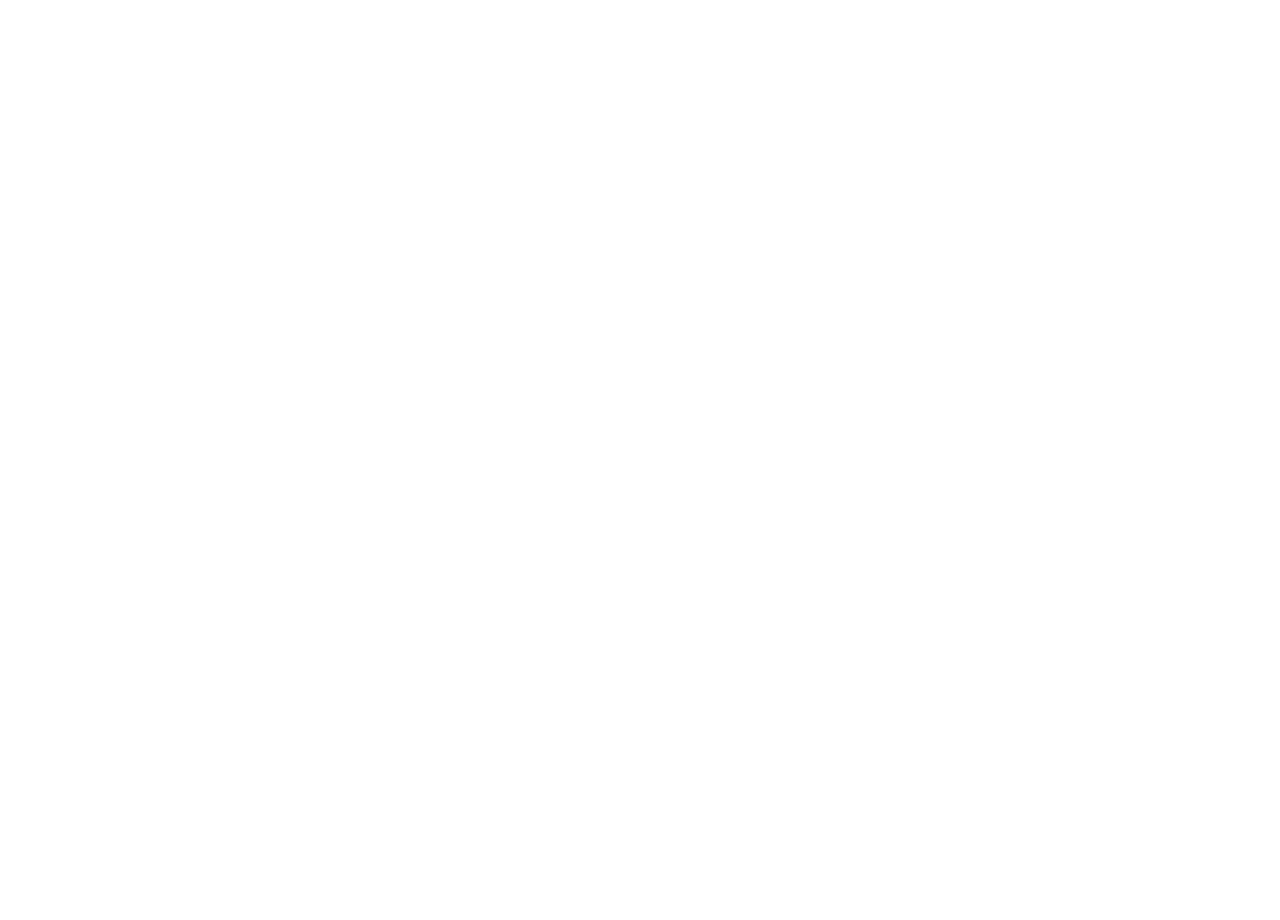
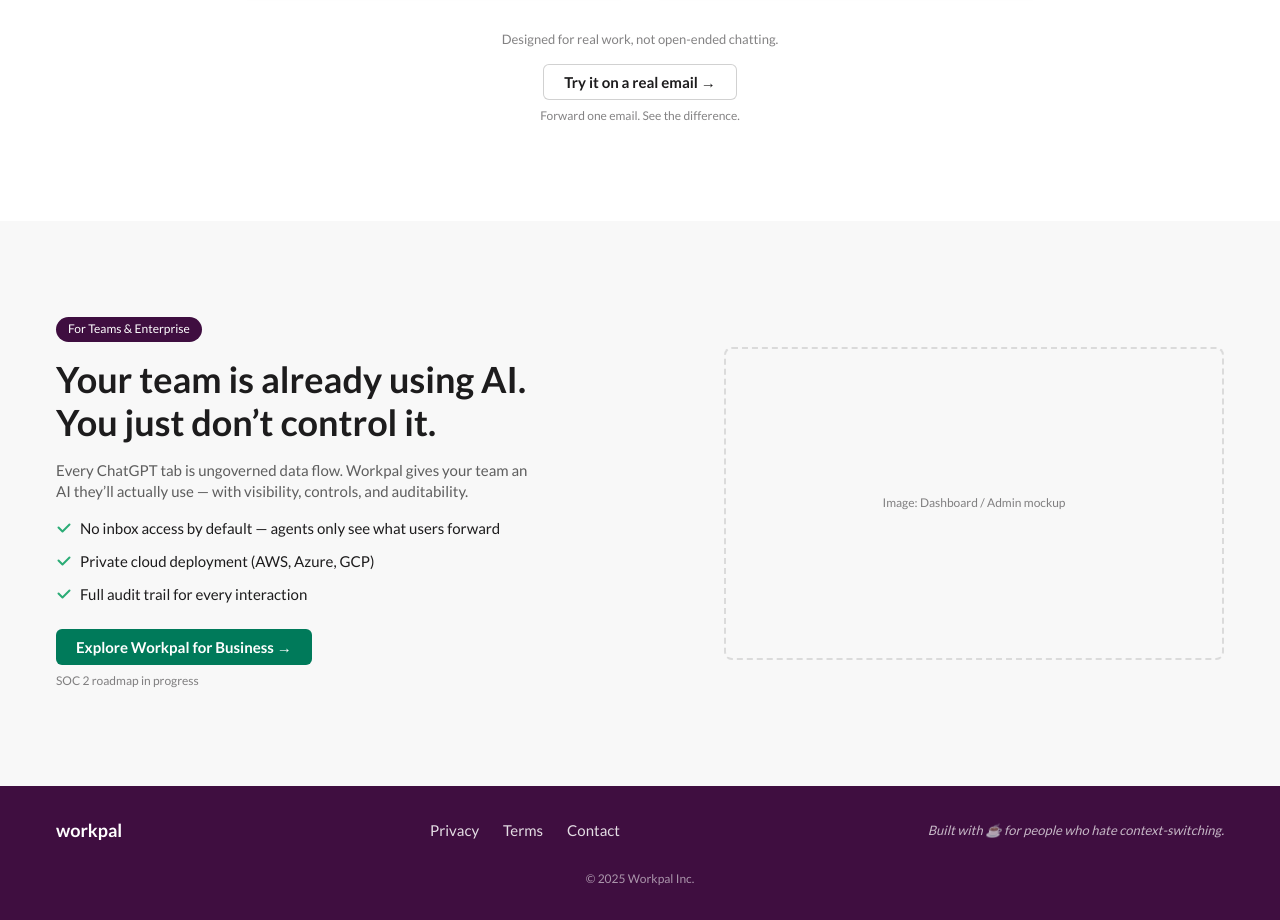
Before and after one commit to sayonsom/workpal, a Next.js app: page / in a window 1280 px wide. Shown: the part 1787-2707 px from the top of the page. Before the commit the page ends 800 px from the top, so only its background shows below. Built offline with nearby package versions, Linux system fonts and the light colour scheme.

Commit message:
feat: implement Footer and assemble complete landing page
Co-Authored-By: Claude Opus 4.5 <noreply@anthropic.com>

```diff
--- a/src/app/page.tsx
+++ b/src/app/page.tsx
@@ -1,5 +1,9 @@
 import Navbar from "@/components/landing/Navbar";
 import Hero from "@/components/landing/Hero";
+import HowItWorks from "@/components/landing/HowItWorks";
+import WhyNotChatGPT from "@/components/landing/WhyNotChatGPT";
+import ForBusiness from "@/components/landing/ForBusiness";
+import Footer from "@/components/landing/Footer";
 
 export default function Home() {
   return (
@@ -7,7 +11,11 @@ export default function Home() {
       <Navbar />
       <main>
         <Hero />
+        <HowItWorks />
+        <WhyNotChatGPT />
+        <ForBusiness />
       </main>
+      <Footer />
     </>
   );
 }
--- /dev/null
+++ b/src/components/landing/Footer.tsx
@@ -0,0 +1,42 @@
+import { SITE, FOOTER } from "@/lib/constants";
+
+export default function Footer() {
+  return (
+    <footer className="bg-brand py-8">
+      <div className="mx-auto max-w-[1200px] px-4">
+        {/* Main row */}
+        <div className="flex flex-col md:flex-row items-center justify-between gap-4">
+          {/* Logo */}
+          <span className="text-[18px] font-bold text-white">
+            {SITE.nameLower}
+          </span>
+
+          {/* Links */}
+          <div className="flex items-center gap-6">
+            {FOOTER.links.map((link) => (
+              <a
+                key={link.label}
+                href={link.href}
+                className="text-[15px] text-[rgba(255,255,255,0.86)] hover:text-white transition-colors duration-[180ms] ease-[cubic-bezier(0.2,0,0,1)]"
+              >
+                {link.label}
+              </a>
+            ))}
+          </div>
+
+          {/* Tagline */}
+          <span className="text-[13px] text-[rgba(255,255,255,0.70)] italic">
+            {SITE.footerTagline}
+          </span>
+        </div>
+
+        {/* Copyright */}
+        <div className="mt-6 text-center">
+          <span className="text-[12px] text-[rgba(255,255,255,0.56)]">
+            &copy; {SITE.copyright}
+          </span>
+        </div>
+      </div>
+    </footer>
+  );
+}
```
